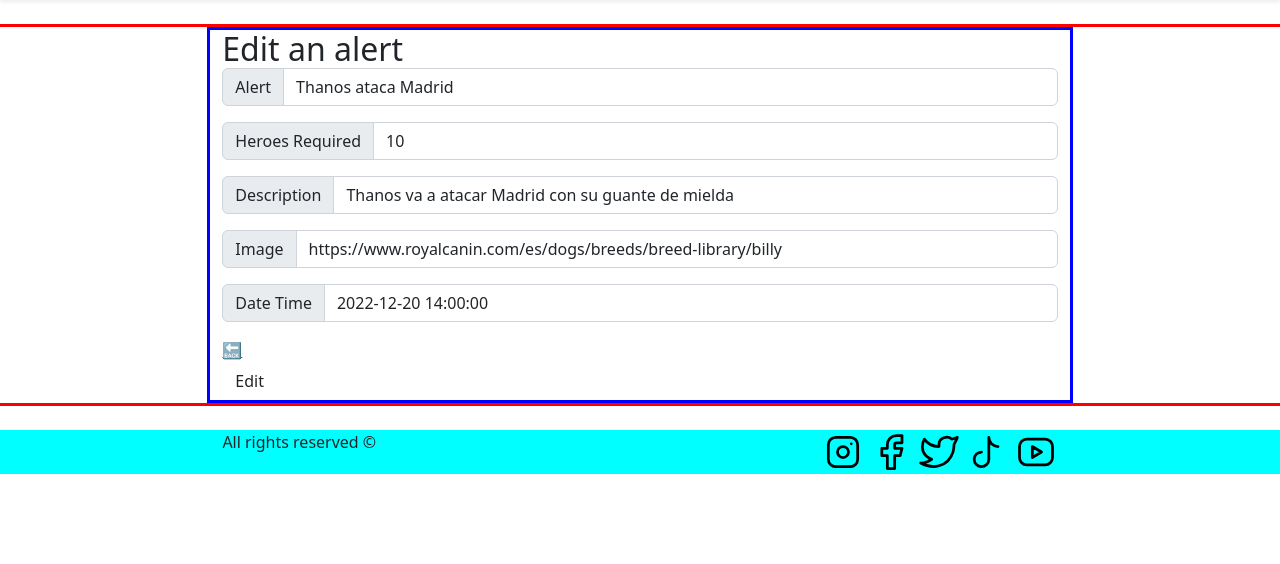
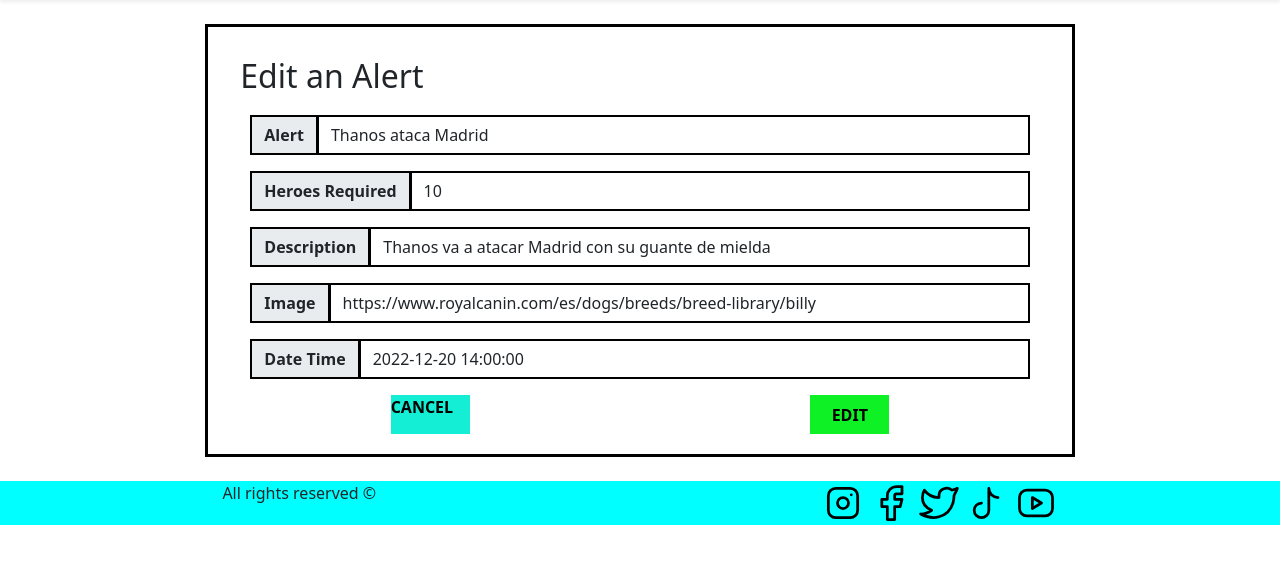
Before and after one commit to camilaruiz17/tech-event, a Laravel app: page /edit/1 in a window 1280 px wide. Shown: the part 56-620 px from the top of the page. Run offline with Laravel 9, Linux system fonts and the light colour scheme; data comes from the database, SQL or seed files in the repository; style sheets or scripts are compiled from the project's sources.

Commit message:
edit and create style first attempt

```diff
--- a/public/css/edit.css
+++ b/public/css/edit.css
@@ -0,0 +1,53 @@
+/* Card */
+.col-md-8 {
+    padding: 20px;
+}
+
+.card-title {
+    padding: 10px 0 20px 20px;
+}
+
+/* Inputs */
+.input-group-text {
+    font-weight: bold !important;
+    padding: 5px;
+    border-radius: 0% !important;
+    border: solid 2px black !important;
+    margin-left: 30px;
+}
+
+.form-control {
+    padding: 5px;
+    border-radius: 0% !important;
+    border: solid 2px black !important;
+    margin-right: 30px;
+}
+
+/* Buttons */
+.btnContainer {
+    display: flex;
+    justify-content: space-around;
+}
+
+.cancelBtn {
+    display: block;
+    margin: 0px auto;
+    text-decoration: none;
+    color: black;
+    font-weight: bold;
+    background-color: #13eed4;
+    height: 39px;
+    width: 79px;
+}
+
+.cancelBtn:hover {
+    color: black;
+}
+
+.editBtn {
+    font-weight: bold;
+    background-color: #0ef125;
+    border: solid 1px #0ef125;
+    height: 39px;
+    width: 79px;
+}
--- a/resources/views/editCrime.blade.php
+++ b/resources/views/editCrime.blade.php
@@ -2,14 +2,14 @@
 
 @section('content')
 <div class="containerCreate">
-    <div class="row justify-content-center" style="border: solid 3px red">
-        <div class="col-md-8" style="border: solid 3px blue">
-            <h2 class="card-title">Edit an alert</h2>
+    <div class="row justify-content-center">
+        <div class="col-md-8" style="border: solid 3px black">
+            <h2 class="card-title">Edit an Alert</h2>
             <form class="justify-content-center" action="{{ route('updateCrime', $crime->id) }}" method="POST">
             @method('PATCH')
             @csrf
                 <div class="input-group mb-3">
-                    <span class="input-group-text" id="inputGroup-sizing-default">Alert</span>
+                    <span class="input-group-text" style="border: solid 3px purple" id="inputGroup-sizing-default">Alert</span>
                     <input type="text" name="alertName" class="form-control" aria-label="Sizing example input" aria-describedby="inputGroup-sizing-default" value="{{ $crime->alertName }}">
                 </div>
                 <div class="input-group mb-3">
@@ -29,12 +29,13 @@
                     <input type="text" name="datetime" class="form-control" aria-label="Sizing example input" aria-describedby="inputGroup-sizing-default" value="{{ $crime->datetime }}">
                 </div>
 
-                <div class="float-right">
-                    <a href="{{ route('home') }}">🔙</a>
-                </div>
-
-                <div class="btnCreate">
-                    <button type="submit" class="btn btn-outline-succes" value="Create">Edit</button>
+                <div class="btnContainer">
+                    <div class="float-right" >
+                        <a class="cancelBtn" href="{{ route('home') }}">CANCEL</a>
+                    </div>
+                    <div class="btnCreate">
+                        <button type="submit" class="editBtn" value="Create">EDIT</button>
+                    </div>
                 </div>
             </form>
         </div>
```
